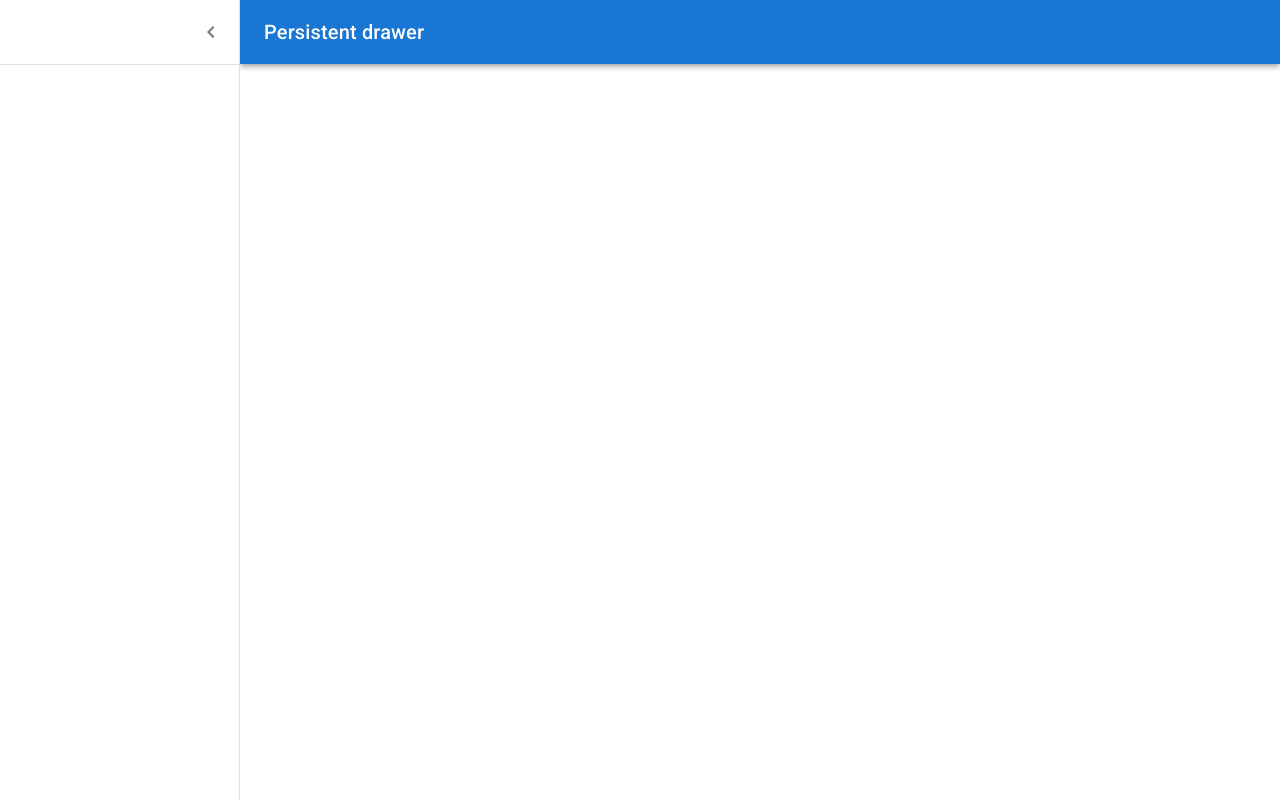
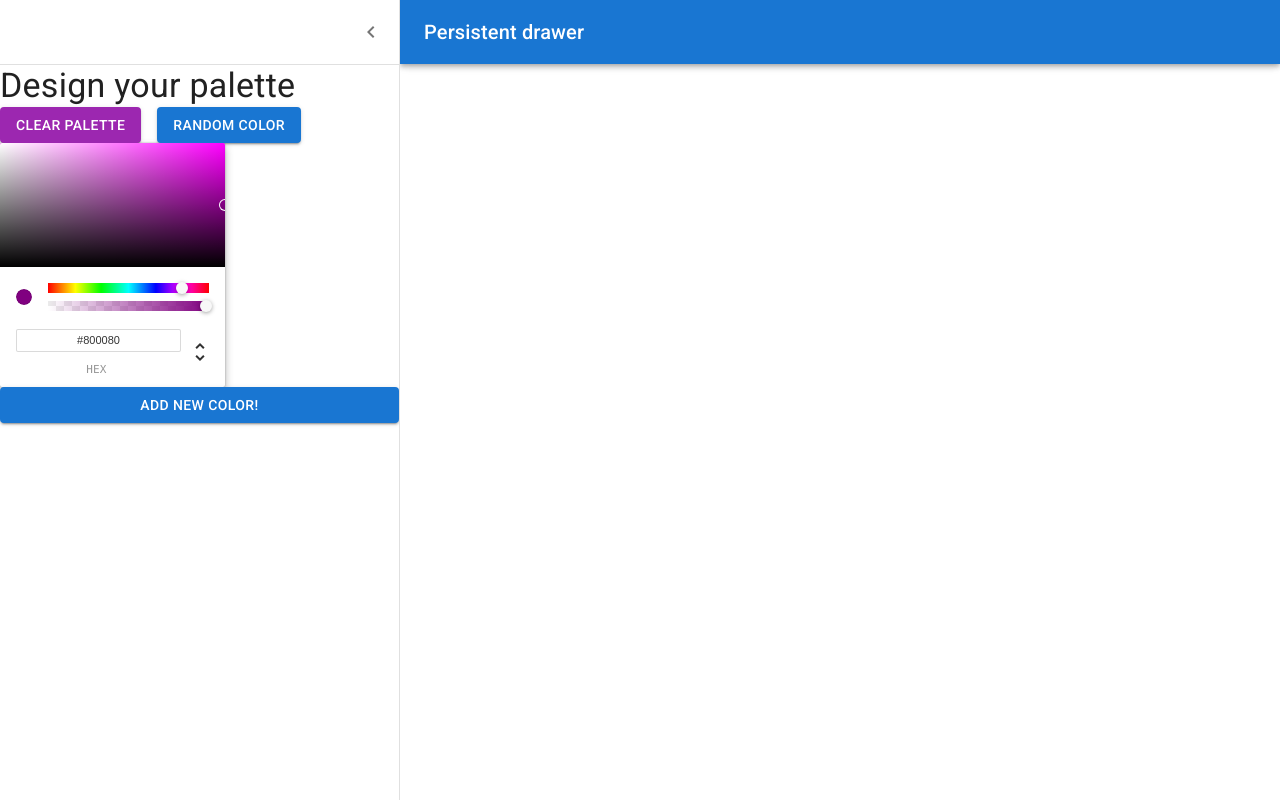
Before and after one commit to arjeenunez/colorpalette-react, a React (Create React App) app: page /palette/new in a window 1280 px wide. Both pictures are taken after a click on the button "open drawer". Built offline with nearby package versions, Linux system fonts and the light colour scheme.

Commit message:
Making chromepicker from react-color a controlled component

```diff
--- a/package.json
+++ b/package.json
@@ -14,6 +14,7 @@
     "chroma-js": "^2.4.2",
     "rc-slider": "^10.6.2",
     "react": "^18.3.1",
+    "react-color": "^2.19.3",
     "react-copy-to-clipboard": "^5.1.0",
     "react-dom": "^18.3.1",
     "react-router-dom": "^6.24.0",
--- a/src/NewPaletteForm.jsx
+++ b/src/NewPaletteForm.jsx
@@ -1,18 +1,12 @@
 
 import * as React from 'react';
 import { styled, useTheme } from '@mui/material/styles';
-import Box from '@mui/material/Box';
-import Drawer from '@mui/material/Drawer';
-import CssBaseline from '@mui/material/CssBaseline';
-import MuiAppBar from '@mui/material/AppBar';
-import Toolbar from '@mui/material/Toolbar';
-import Typography from '@mui/material/Typography';
-import Divider from '@mui/material/Divider';
-import IconButton from '@mui/material/IconButton';
+import {Box, Drawer, CssBaseline, AppBar as MuiAppBar, Toolbar, Typography, Divider, IconButton, Button, Stack} from '@mui/material';
 import MenuIcon from '@mui/icons-material/Menu';
 import ChevronLeftIcon from '@mui/icons-material/ChevronLeft';
+import { ChromePicker } from "react-color";
 
-const drawerWidth = 240;
+const drawerWidth = 400;
 
 const Main = styled('main', { shouldForwardProp: (prop) => prop !== 'open' })(
 ({ theme }) => ({
@@ -72,6 +66,12 @@ const DrawerHeader = styled('div')(({ theme }) => ({
 export default function NewPaletteForm() {
     const theme = useTheme();
     const [open, setOpen] = React.useState(false);
+    const [backgroundState, setBackgroundState] = React.useState("purple");
+
+    const handleSetBackgroundState = (color, evt) => {
+        setBackgroundState(color);
+    }
+
 
     const handleDrawerOpen = () => {
         setOpen(true);
@@ -124,6 +124,13 @@ export default function NewPaletteForm() {
         </IconButton>
         </DrawerHeader>
             <Divider />
+            <Typography variant='h4'>Design your palette</Typography>
+            <Stack spacing={2} direction="row">
+                <Button variant='contained' color='secondary'>Clear Palette</Button>
+                <Button variant='contained' color='primary'>Random Color</Button>
+            </Stack>
+            <ChromePicker color={backgroundState} onChange={handleSetBackgroundState} />
+            <Button variant='contained' color="primary">Add new color!</Button>
     </Drawer>
     <Main open={open}>
         <DrawerHeader />
```
Also changed, not shown: 1 other file (tests, documents, lock files or other folders). Lines whose indentation alone changed are shown as unchanged.
